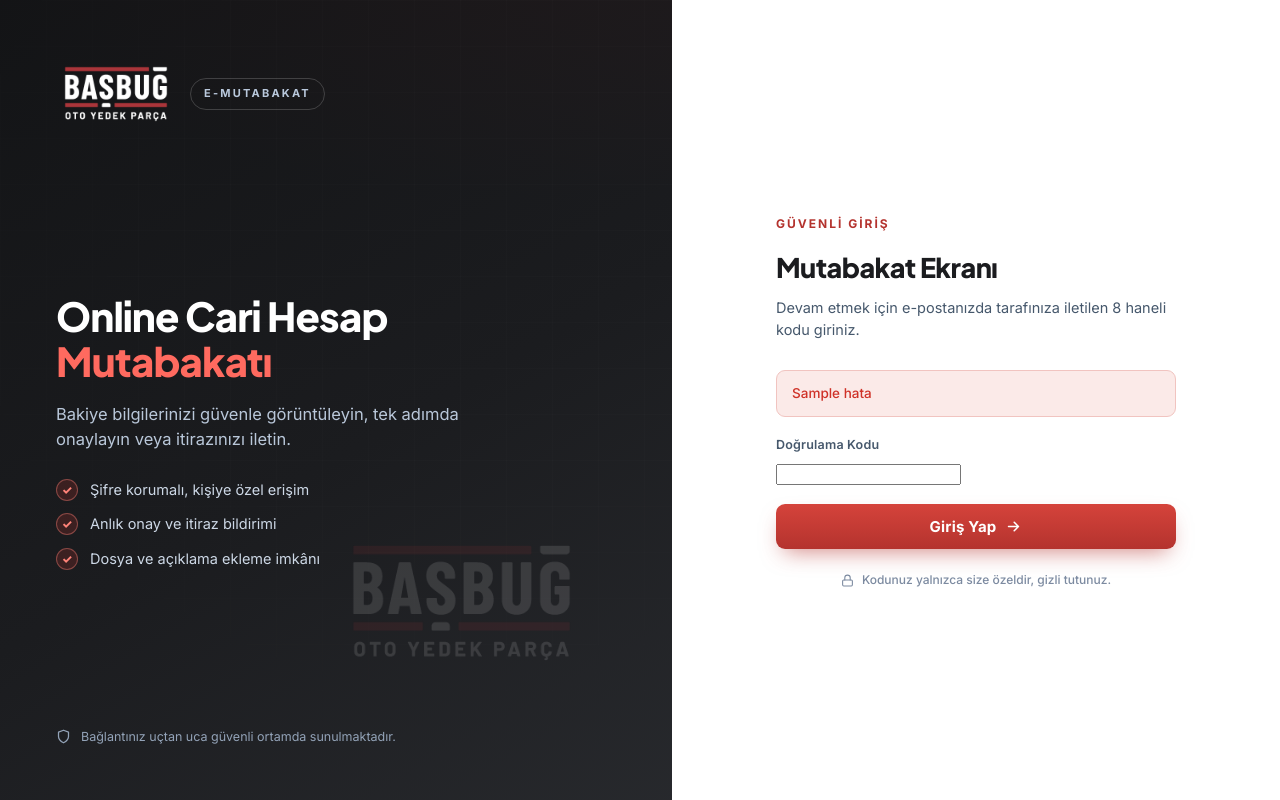
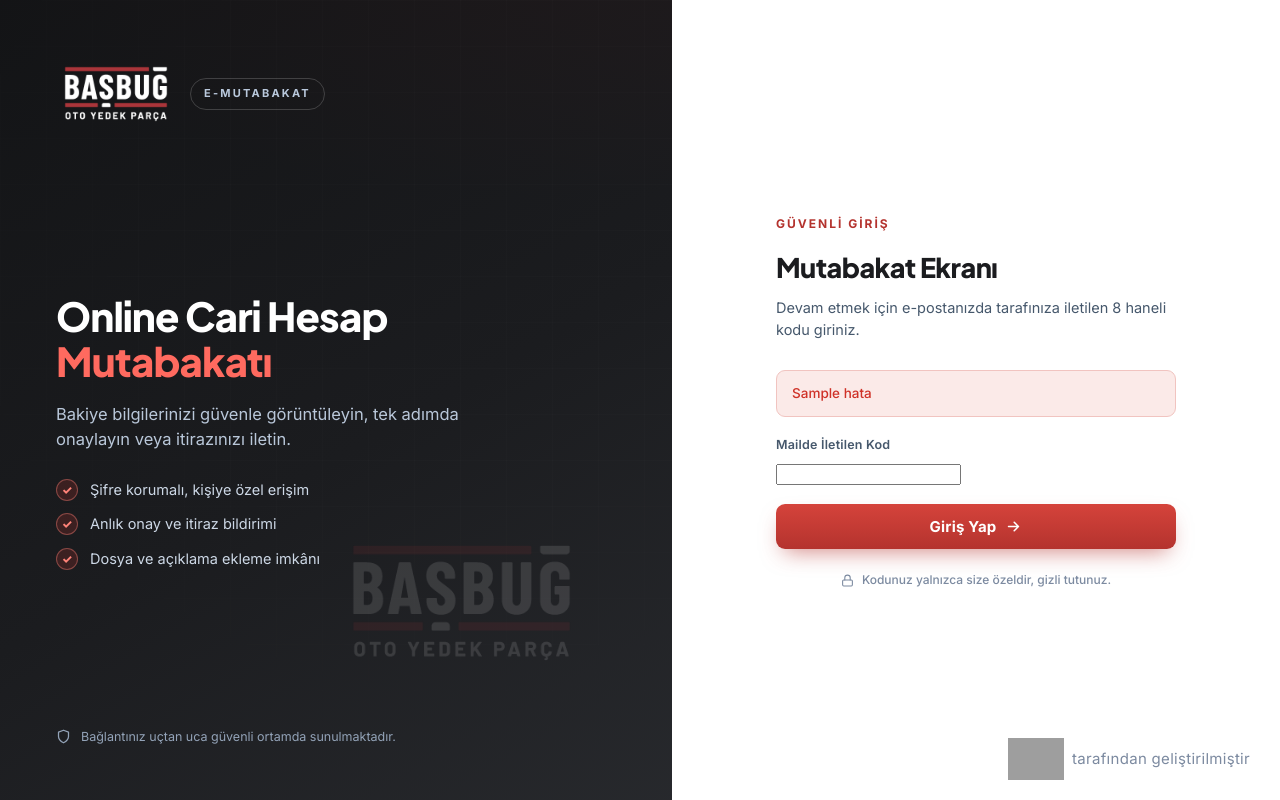
Before and after one commit to huseyingedek/basbug-yazilim, a Django app: template templates/mutabakat/giris.html in a window 1280 px wide. Run offline with Django 5.2, Linux system fonts and the light colour scheme; the template is opened without the code that fills it: most values are stand-ins (such as "Sample title", 1, 10 or a date in 2020); form fields are guessed from the names that the template uses; grey boxes are pictures that could not be loaded.

Commit message:
Onay kodu metni guncellendi, mizoye logolu kredi sag alta eklendi

```diff
--- a/mutabakat/forms.py
+++ b/mutabakat/forms.py
@@ -10,7 +10,7 @@
         max_length=16,
         widget=forms.TextInput(attrs={
             "class": "form-input",
-            "placeholder": "Doğrulama kodunu giriniz",
+            "placeholder": "Mailde size iletilen kodu giriniz",
             "inputmode": "numeric",
             "pattern": "[0-9]*",
             "maxlength": "16",
--- a/static/css/styles.css
+++ b/static/css/styles.css
@@ -93,6 +93,21 @@
 .site-footer .container { display: flex; gap: 12px; align-items: center; flex-wrap: wrap; }
 .footer-sep { opacity: .5; }
 
+/* ---------- mizoye kredisi ---------- */
+.mizoye-credit {
+    display: inline-flex; align-items: center; gap: 8px;
+    font-size: 15px; color: var(--muted); text-decoration: none;
+    letter-spacing: .02em; transition: opacity .15s ease;
+}
+.mizoye-credit .mizoye-logo { height: 42px; width: auto; display: block; }
+.mizoye-credit:hover { opacity: .72; }
+.footer-mizoye { margin-left: auto; }
+/* Giris ekraninda: sag panelin sag alt kosesi */
+.login-mizoye { position: absolute; right: 30px; bottom: 20px; }
+@media (max-width: 560px) {
+    .footer-mizoye { margin-left: 0; }
+}
+
 /* ---------- Grup markaları şeridi (karşılama sayfası) ---------- */
 .partner-strip {
     background: var(--paper); border-top: 1px solid var(--line);
@@ -187,7 +202,7 @@
 .lv-bottom svg { flex: none; }
 
 /* Sağ şifre paneli */
-.login-panel { display: grid; place-items: center; padding: 48px 40px; background: var(--paper); }
+.login-panel { position: relative; display: grid; place-items: center; padding: 48px 40px; background: var(--paper); }
 .login-card { width: 100%; max-width: 400px; }
 .login-eyebrow { color: var(--red); font-weight: 700; font-size: 12px; letter-spacing: 2px; text-transform: uppercase; }
 .login-card h2 { margin: 12px 0 8px; font-size: 27px; color: var(--ink-900); font-weight: 800; }
@@ -355,6 +370,12 @@
     .login-eyebrow { color: #ff8379; }
     .login-card .field label { color: #cdd8e6; }
     .login-secure { color: #9fb0c4; }
+    /* Koyu zeminde lacivert logo okunsun diye acik chip */
+    .login-mizoye {
+        right: 50%; transform: translateX(50%);
+        background: #ffffff; padding: 6px 12px; border-radius: 9px;
+        color: var(--muted);
+    }
 }
 @media (max-width: 620px) {
     .doc { border-radius: var(--r); }
--- a/templates/base.html
+++ b/templates/base.html
@@ -35,6 +35,10 @@
             <span>© {% now "Y" %} Başbuğ Otomotiv</span>
             <span class="footer-sep">•</span>
             <span>Hata ve unutma müstesnadır.</span>
+            <a class="mizoye-credit footer-mizoye" href="https://mizoye.com" target="_blank" rel="noopener">
+                <img src="{% static 'img/mizlogo.png' %}" alt="Mizoye" class="mizoye-logo">
+                <span>tarafından geliştirilmiştir</span>
+            </a>
         </div>
     </footer>
 
--- a/templates/mutabakat/giris.html
+++ b/templates/mutabakat/giris.html
@@ -44,7 +44,7 @@
             <form method="post" novalidate>
                 {% csrf_token %}
                 <div class="field">
-                    <label for="{{ form.sifre.id_for_label }}">Doğrulama Kodu</label>
+                    <label for="{{ form.sifre.id_for_label }}">Mailde İletilen Kod</label>
                     {{ form.sifre }}
                 </div>
                 <button type="submit" class="btn btn-primary btn-block">
@@ -58,6 +58,11 @@
                 <span>Kodunuz yalnızca size özeldir, gizli tutunuz.</span>
             </div>
         </div>
+
+        <a class="mizoye-credit login-mizoye" href="https://mizoye.com" target="_blank" rel="noopener">
+            <img src="{% static 'img/mizlogo.png' %}" alt="Mizoye" class="mizoye-logo">
+            <span>tarafından geliştirilmiştir</span>
+        </a>
     </div>
 </section>
 {% endblock %}
```
